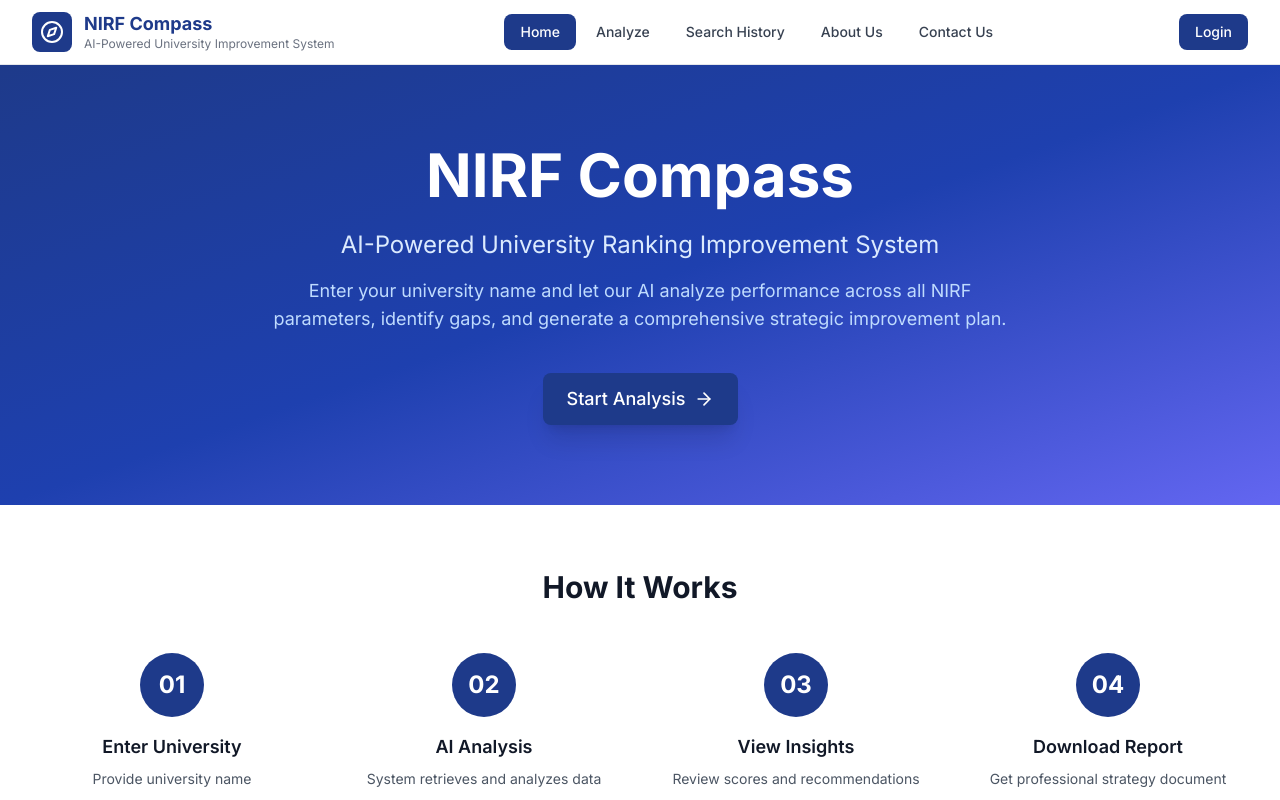
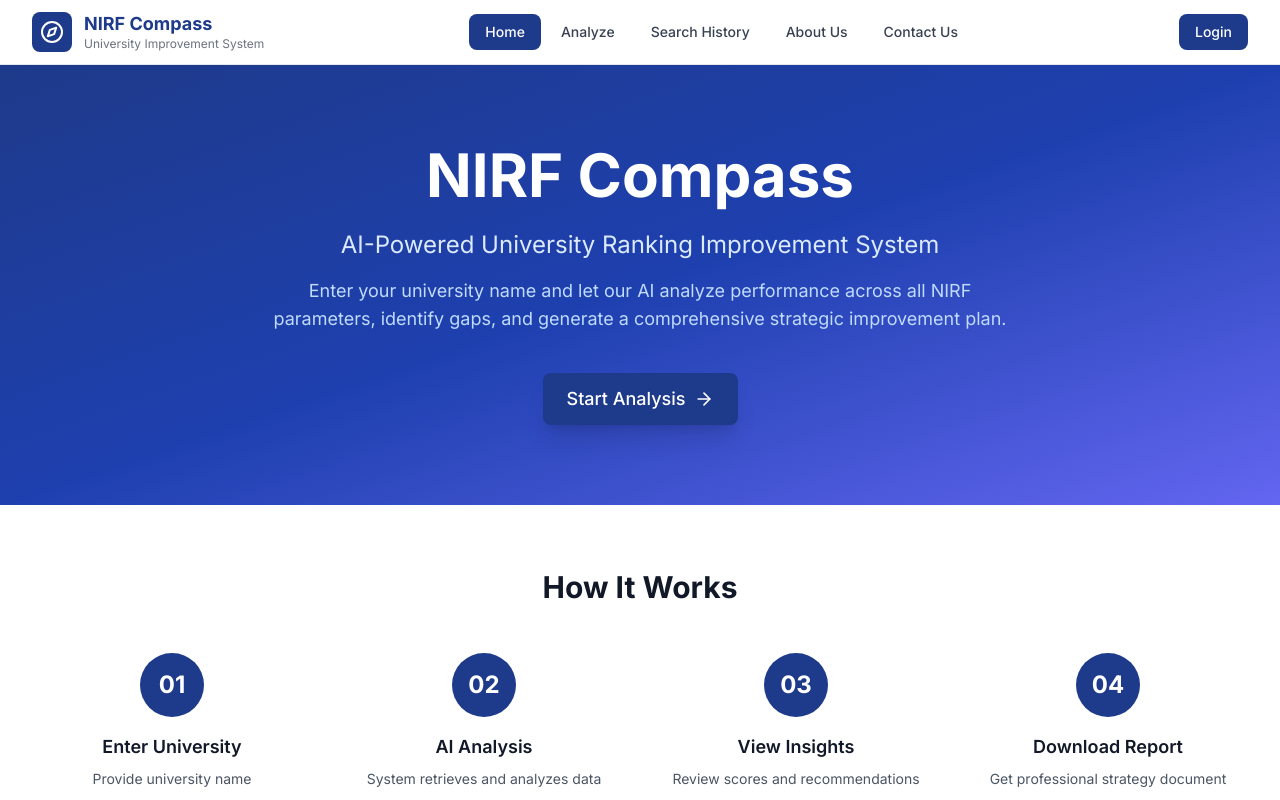
Before and after one commit to krisha712/Nirf-Compass, a React (Vite) app: page / in a window 1280 px wide. Shown: the top 800 px of the page. Built offline with nearby package versions, Linux system fonts and the light colour scheme.

Commit message:
Improved header component structure and styling

```diff
--- a/src/components/layout/Header.jsx
+++ b/src/components/layout/Header.jsx
@@ -42,7 +42,7 @@ export default function Header() {
             </div>
             <div>
               <h1 className="text-lg font-bold text-primary leading-tight">NIRF Compass</h1>
-              <p className="text-xs text-gray-500 leading-tight">AI-Powered University Improvement System</p>
+              <p className="text-xs text-gray-500 leading-tight">University Improvement System</p>
             </div>
           </Link>
 
```
